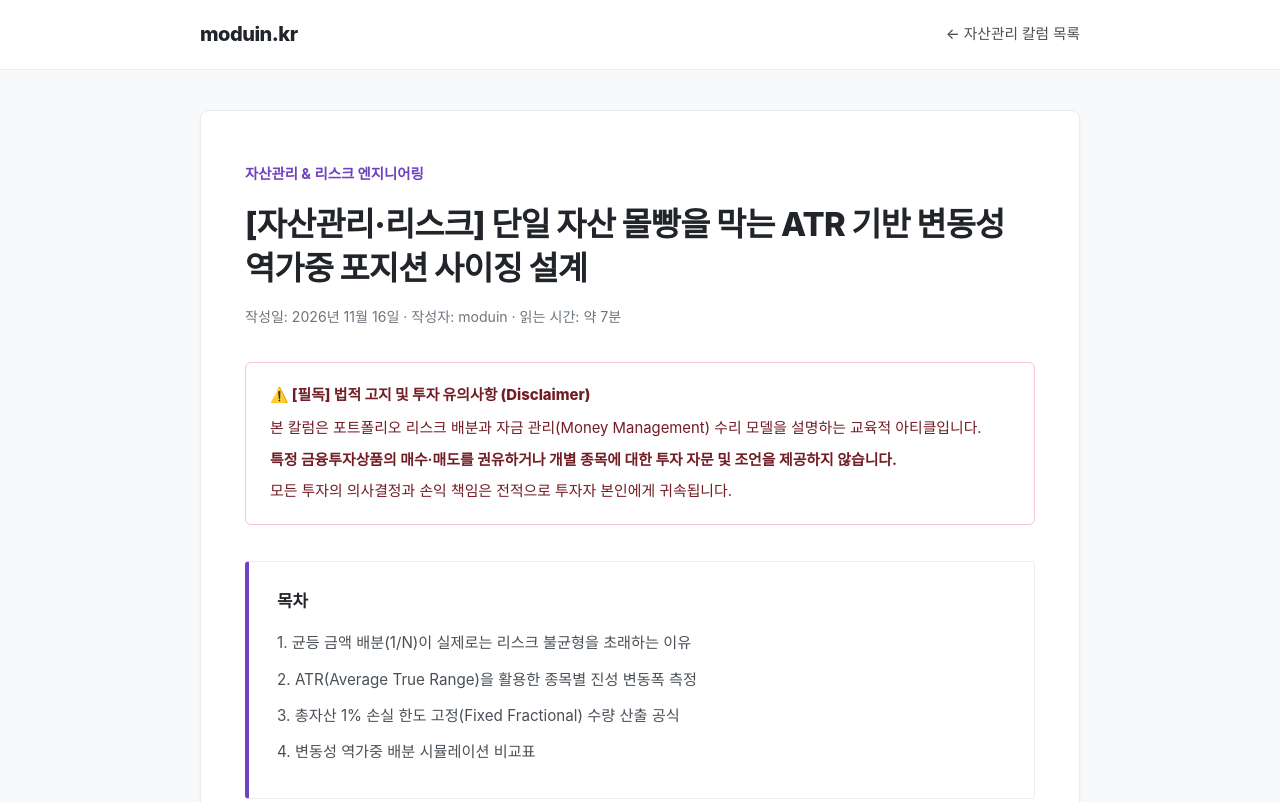
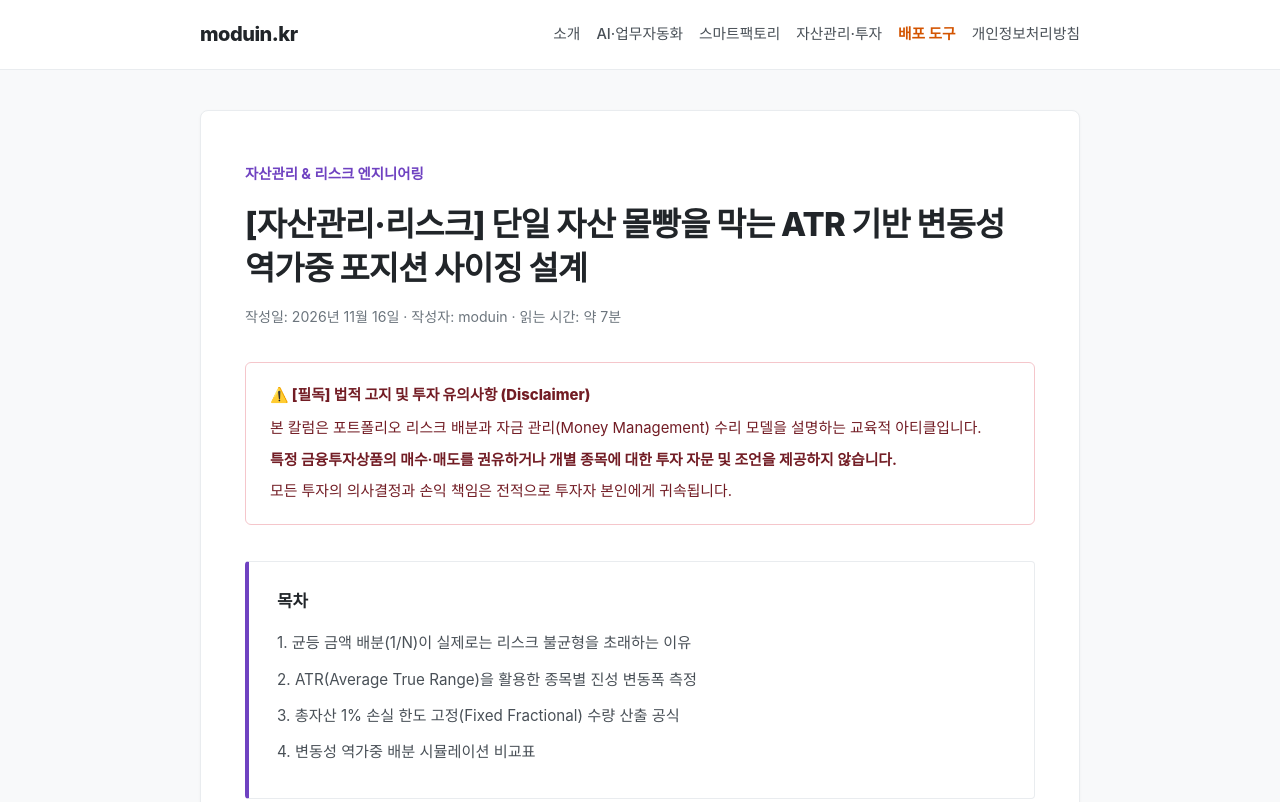
Before and after one commit to mch9989/moduin.github.io, a plain HTML site: page wealth/post-13.html in a window 1280 px wide. Shown: the top 802 px of the page. Drawn offline with Linux system fonts and the light colour scheme.

Commit message:
Update header and author information in post-13.html

```diff
--- a/wealth/post-13.html
+++ b/wealth/post-13.html
@@ -44,9 +44,16 @@
 </head>
 <body>
     <header>
-        <div class="header-inner">
+        <div class="header-inner" style="flex-wrap: wrap; gap: 12px;">
             <a href="../index.html" class="header-logo">moduin.kr</a>
-            <a href="../category-wealth.html" class="header-back">← 자산관리 칼럼 목록</a>
+            <nav style="display: flex; gap: 16px; flex-wrap: wrap;">
+                <a href="../about.html" class="header-back">소개</a>
+                <a href="../category-automation.html" class="header-back">AI·업무자동화</a>
+                <a href="../category-smartfactory.html" class="header-back">스마트팩토리</a>
+                <a href="../category-wealth.html" class="header-back">자산관리·투자</a>
+                <a href="../tools/stock-uploader.html" class="header-back" style="color:#d35400; font-weight:700;">배포 도구</a>
+                <a href="../privacy.html" class="header-back">개인정보처리방침</a>
+            </nav>
         </div>
     </header>
     <main class="article-card">
@@ -126,6 +133,10 @@
         </table>
 
         <p>이처럼 변동성이 큰 자산일수록 투입 비중을 자동으로 줄이고, 변동성이 안정적인 자산에 비중을 실어주는 역가중 모델을 적용하면 예기치 못한 급락장에서도 계좌 전체가 치명상을 입는 현상을 구조적으로 방어할 수 있습니다.</p>
+        <div style="margin-top: 48px; padding: 24px 26px; background-color: #f8f9fa; border: 1px solid #e9ecef; border-left: 4px solid #2c3e50; border-radius: 6px;">
+            <div style="font-size: 1rem; font-weight: 800; color: #212529; margin-bottom: 6px;">작성자: moduin (제조 IT · 스마트팩토리 시스템 아키텍트)</div>
+            <p style="font-size: 0.92rem; color: #495057; margin-bottom: 0; line-height: 1.7;">20년 이상 제조 현장 MES, PLC 설비 인터페이스, C#/.NET 기반 무인 업무 자동화 파이프라인 및 퀀트 데이터 분석 시스템을 설계·구축해 온 현업 소프트웨어 엔지니어입니다. 실무에서 검증된 아키텍처와 트러블슈팅 경험을 기록합니다.</p>
+        </div>
     </main>
     <footer>
         <p>&copy; 2026 moduin.kr. All Rights Reserved.</p>
```
